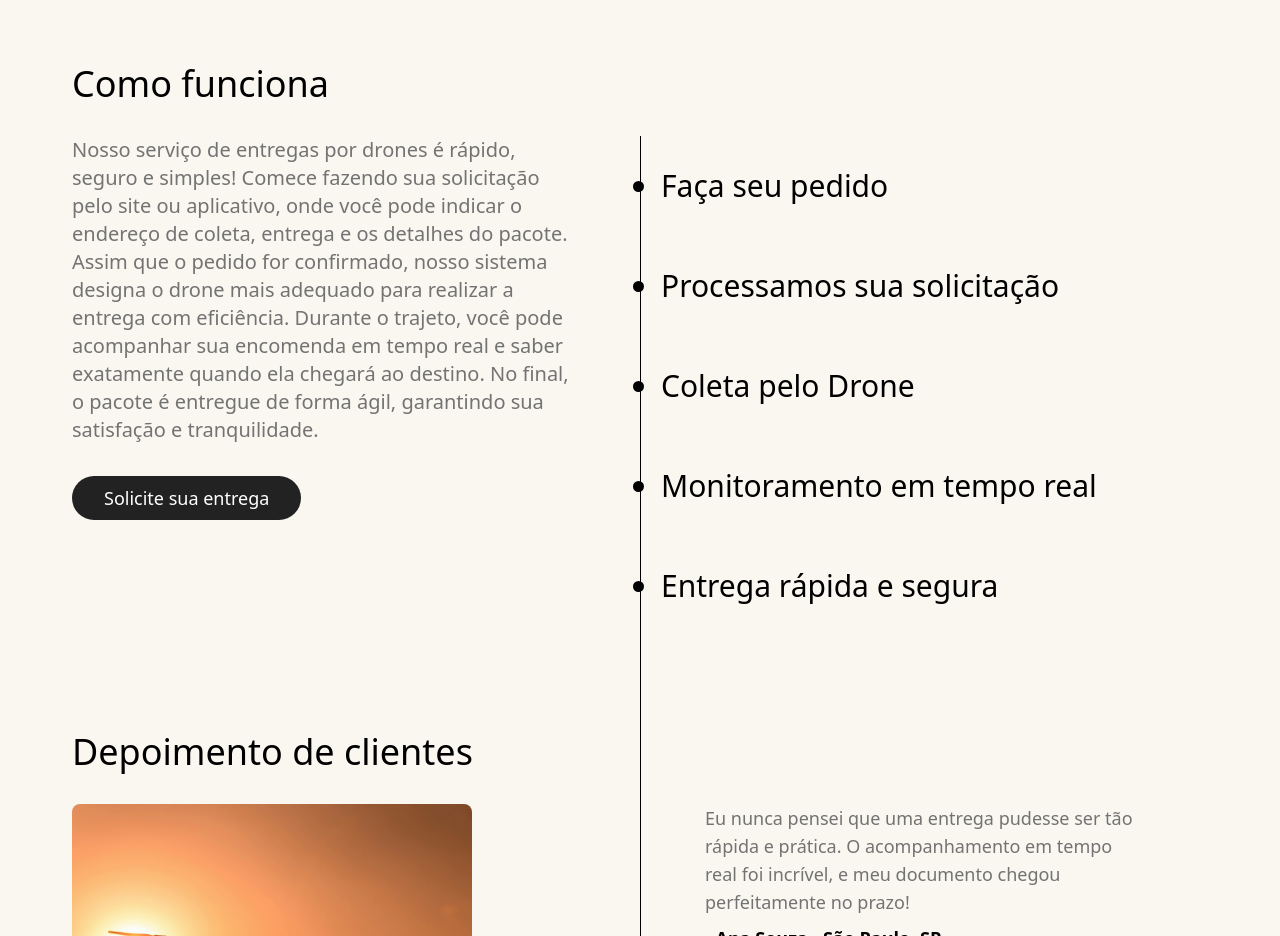
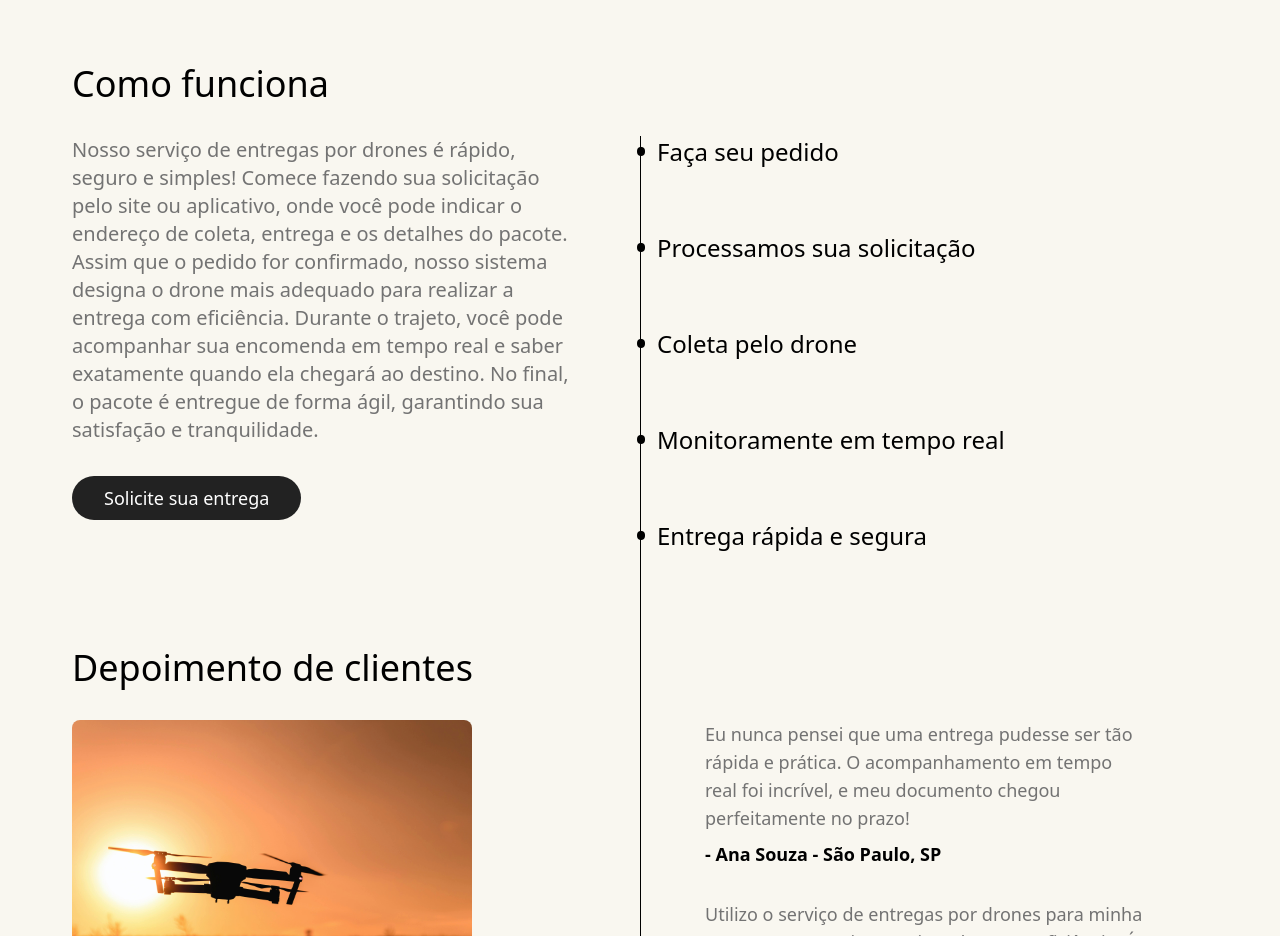
Before and after one commit to washingtonfbueno/drone-projeto, a Next.js app: page / in a window 1280 px wide. Shown: the part 2520-3456 px from the top of the page. Built offline with nearby package versions, Linux system fonts and the light colour scheme.

Commit message:
fixed bullet points not aligned with line

```diff
--- a/app/components/como-funciona.component.tsx
+++ b/app/components/como-funciona.component.tsx
@@ -4,6 +4,13 @@ import { PrimaryButtonComponent } from "./primary-button.component";
 
 interface ComoFuncionaComponentProps {}
 
+const funcionamento = [
+	"Faça seu pedido",
+	"Processamos sua solicitação",
+	"Coleta pelo drone",
+	"Monitoramente em tempo real",
+	"Entrega rápida e segura",
+];
 export const ComoFuncionaComponent: FunctionComponent<
 	ComoFuncionaComponentProps
 > = () => {
@@ -31,13 +38,19 @@ export const ComoFuncionaComponent: FunctionComponent<
 					</PrimaryButtonComponent>
 				</div>
 
-				<ul className="flex flex-col space-y-16 pl-5 py-8 list-disc text-3xl border-l-1">
-					<li>Faça seu pedido</li>
-					<li>Processamos sua solicitação</li>
-					<li>Coleta pelo Drone</li>
-					<li>Monitoramento em tempo real</li>
-					<li>Entrega rápida e segura</li>
-				</ul>
+				<div className="flex flex-col space-y-16 text-3xl border-l-1 relative">
+					{funcionamento.map((funcionamento) => {
+						return (
+							<div className="flex items-center pl-4">
+								<p className="text-4xl absolute left-[0%] translate-x-[-50%]">
+									•
+								</p>
+
+								<p className="text-2xl">{funcionamento}</p>
+							</div>
+						);
+					})}
+				</div>
 			</div>
 		</div>
 	);
--- a/app/components/depoimentos.component.tsx
+++ b/app/components/depoimentos.component.tsx
@@ -14,7 +14,7 @@ export const DepoimentosComponent: FunctionComponent<
 
 			<div className="grid grid-cols-2 relative">
 				{/* Draw line to fill empty space in between components */}
-				<div className="absolute right-[50%] mx-auto top-[0] translate-y-[-100%] -translate-x-[-100%] border-l-1 h-48" />
+				<div className="absolute right-[50%] translate-y-[-100%] translate-x-[100%] top-[0] border-l-1 h-48" />
 
 				<Image
 					src="/images/drone-sobre.jpg" // ✅ Use a valid path
```
